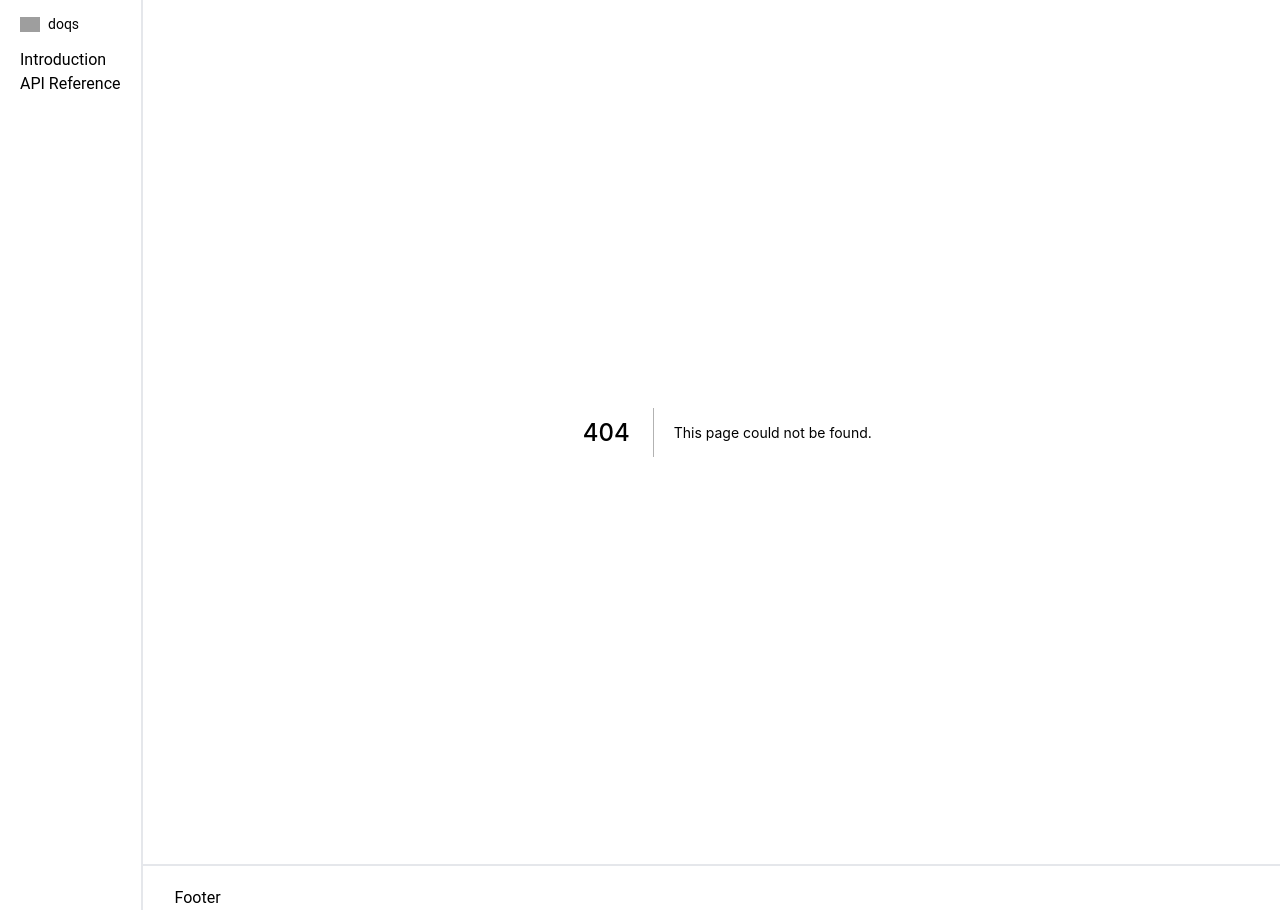
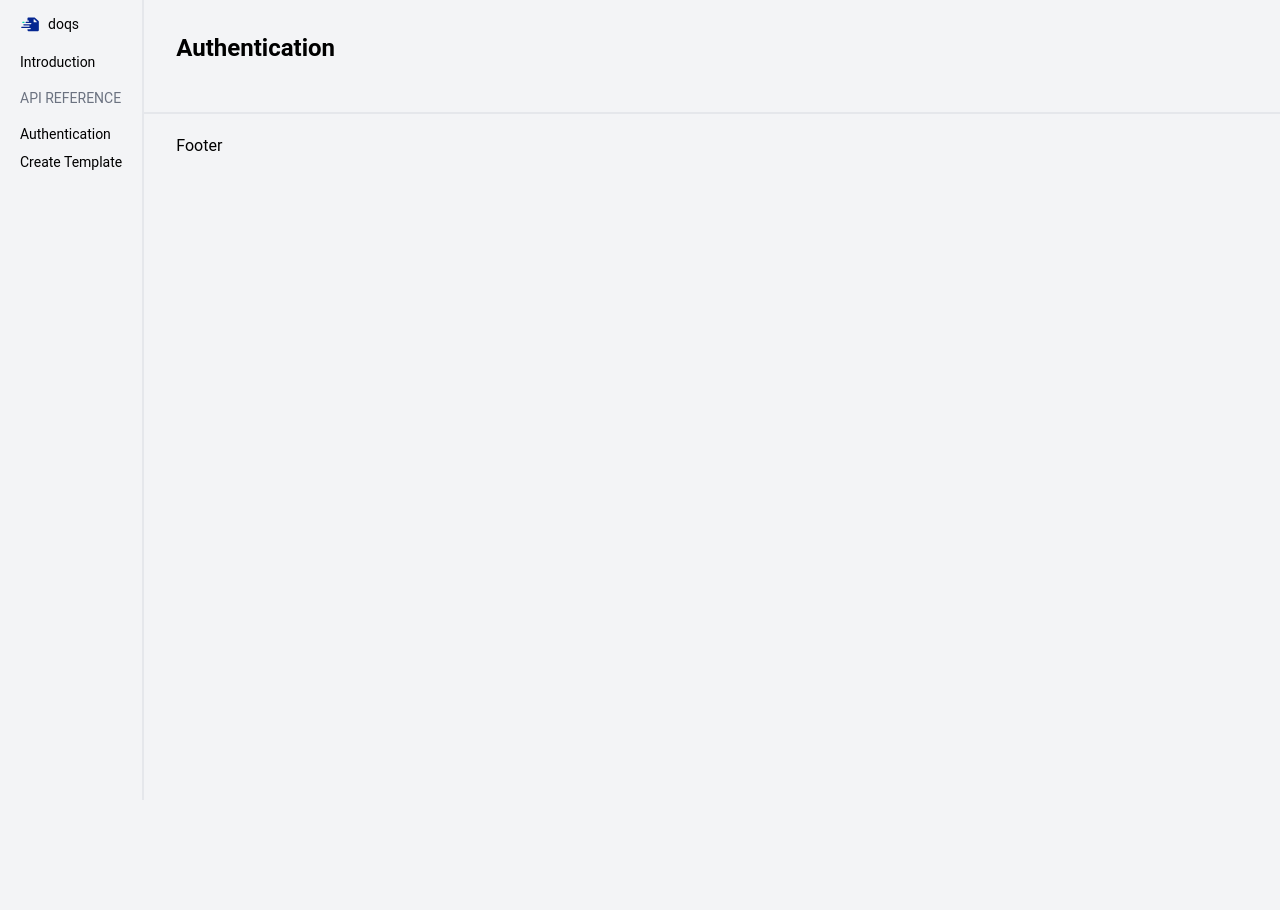
Before and after one commit to doqs-dev/docs, a Next.js app: page /api-reference/authentication in a window 1280 px wide. Before the commit this address had no page. After the commit the page ends 800 px from the top, so only its background shows below. Built offline with nearby package versions, Linux system fonts and the light colour scheme; grey boxes are pictures that could not be loaded.

Commit message:
feat: first pages

```diff
--- /dev/null
+++ b/components/layout.module.css
@@ -0,0 +1,8 @@
+.li > a {
+    @apply py-1;
+    @apply inline-block
+}
+
+.li:hover {
+    @apply text-primary;
+}
--- a/components/layout.tsx
+++ b/components/layout.tsx
@@ -1,4 +1,5 @@
 import Head from "next/head";
+import styles from './layout.module.css'
 
 // @ts-ignore
 export default function Layout({children}) {
@@ -12,20 +13,22 @@ export default function Layout({children}) {
           <aside className="flex-none sticky top-0 overflow-y-auto px-5 h-screen border-slate-100">
 
             <div id="sidebar-header" className="my-3">
-              <img src="logo.svg" width={20} alt="Logo" className={"inline-block"}/>
+              <img src="/logo.svg" width={20} alt="Logo" className={"inline-block"}/>
               <span className={"inline-block pl-2 text-sm"}>doqs</span>
             </div>
 
-            <ul>
-              <li>
+            <ul className={"text-sm"}>
+              <li className={styles.li}>
                 <a href="/">Introduction</a>
               </li>
-              <li>API Reference</li>
+              <li className={"uppercase text-gray-500 text-sm my-3"}>API Reference</li>
+              <li className={styles.li}><a href="/api-reference/authentication">Authentication</a></li>
+              <li className={styles.li}><a href="/api-reference/create-template">Create Template</a></li>
             </ul>
 
           </aside>
           <div className={"flex-1 divide-y-2"}>
-            <main className="ml-8 py-8">
+            <main className="ml-8 py-8 mr-8">
               {children}
             </main>
             <footer>
--- /dev/null
+++ b/pages/api-reference/authentication.mdx
@@ -0,0 +1 @@
+# Authentication
--- /dev/null
+++ b/pages/api-reference/create-template.mdx
@@ -0,0 +1,8 @@
+# Create template
+
+POST https://api.doqs.dev/v1/templates
+
+Fo
+
+Headers:
+*
--- a/styles/globals.css
+++ b/styles/globals.css
@@ -26,3 +26,10 @@ ol {
 p {
     @apply mb-3;
 }
+
+code {
+    @apply block;
+    @apply p-3;
+    @apply bg-gray-300;
+
+}
```
